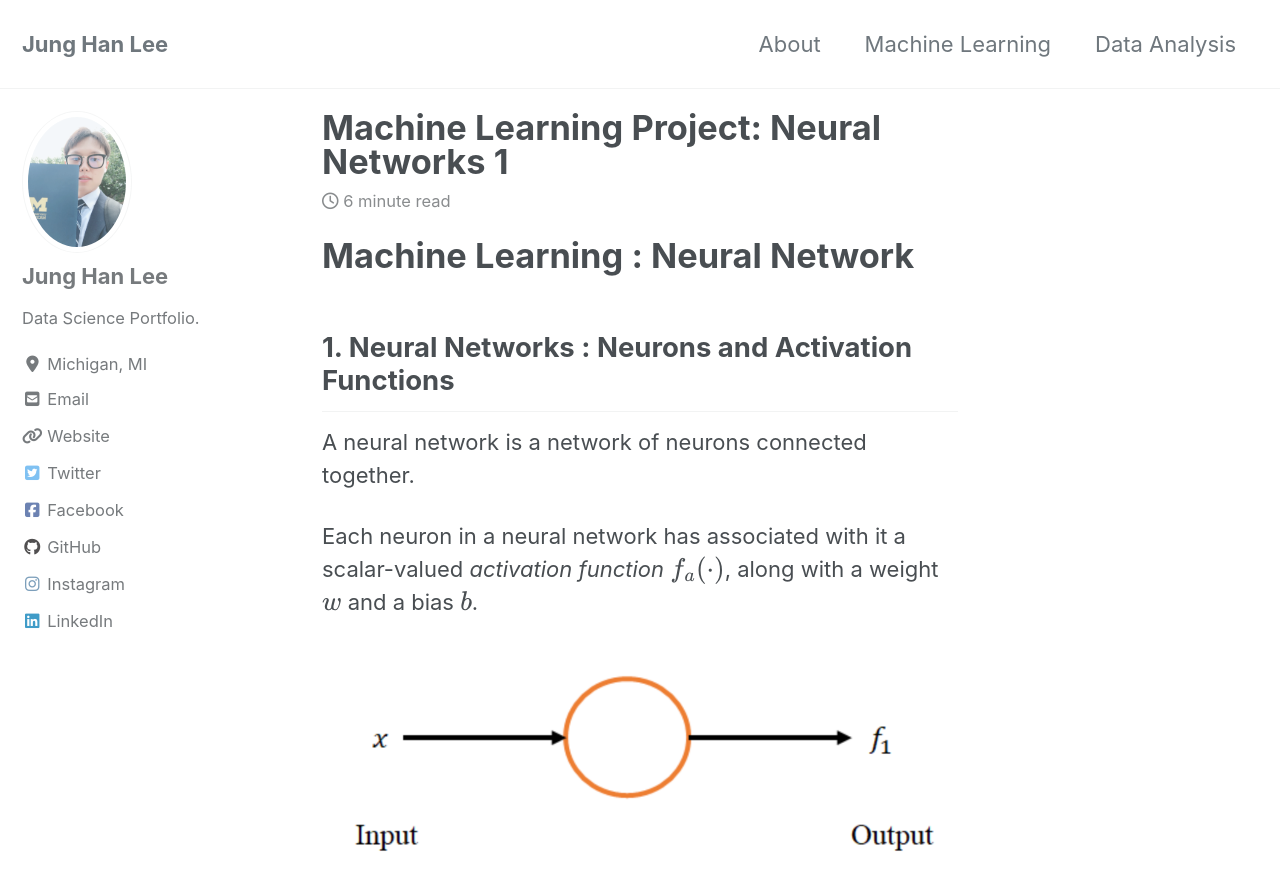
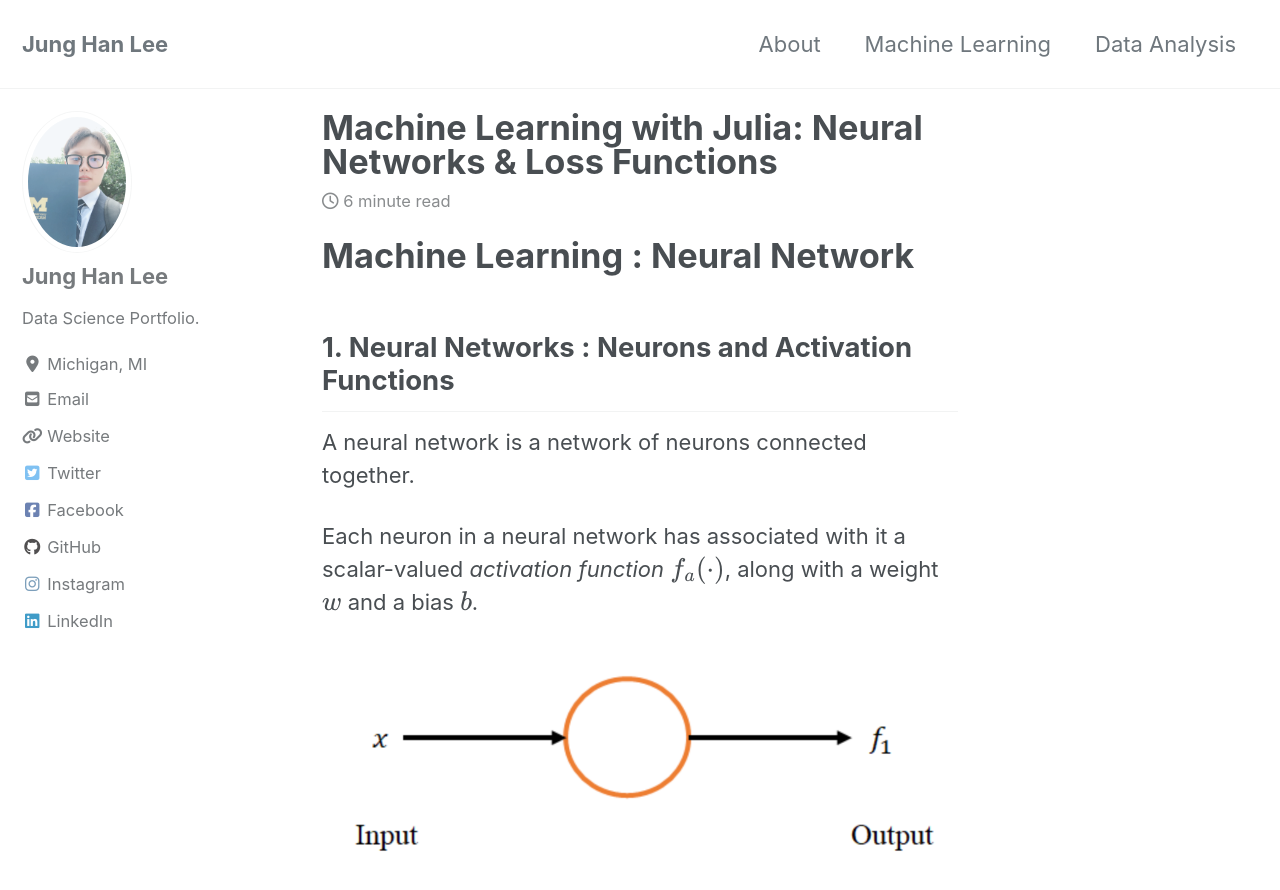
Before and after one commit to jung-han-lee/jung-han-lee.github.io, a Jekyll site: the page built from _posts/2020-01-14-neural1.md, in a window 1280 px wide and 900 px high. Shown: the top 890 px of the window. Built offline with Jekyll 4.4.1, drawn with Linux system fonts in a browser that asks for light colours; cached includes are drawn as plain includes; nearby versions of some CDN libraries; formulas are drawn with MathJax 3; some of the changed text lies outside the part shown.

Commit message:
new github

````diff
--- a/_posts/2020-01-14-neural1.md
+++ b/_posts/2020-01-14-neural1.md
@@ -1,7 +1,7 @@
 ---
-title: "Machine Learning Project: Neural Networks 1"
+title: "Machine Learning with Julia: Neural Networks & Loss Functions"
 date: 2020-01-14
-tags: [machine learning, data science, neural network]
+tags: [machine learning, data science, neural network, activation function, loss function]
 
 excerpt: "Machine Learning, Neural Network, Data Science"
 mathjax: "true"
@@ -69,6 +69,12 @@
 then
 
 $$ f.(X) = \begin{bmatrix} f(X[1]) & f(X[2]) & \cdots &  f(X[n]) \end{bmatrix}. $$
+
+We define  $$f_1(x,w,b)$$ , using the . operator.
+
+```julia
+f₁(x, w, b, f_a) = f_a.(w * x .+ b)
+```
 
 ## 2. A simple neural network that learns to classify
 
````
